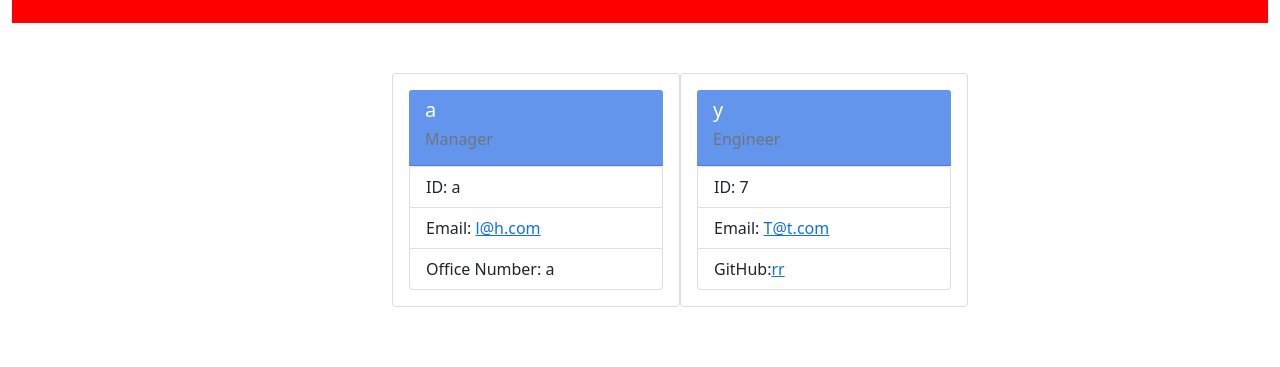
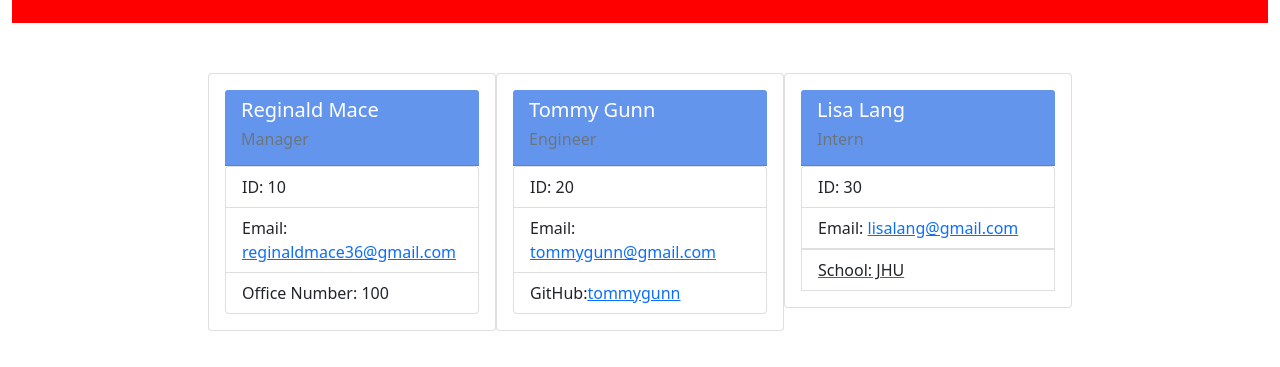
Before and after one commit to reggiemace/team-profile-generator, a website: page index.html in a window 1280 px wide. Shown: the part 73-440 px from the top of the page. Drawn offline with nearby package versions, Linux system fonts and the light colour scheme.

Commit message:
added text files that will save data that can be read to keep previous inpt

```diff
--- a/Assets/css/style.css
+++ b/Assets/css/style.css
@@ -22,7 +22,7 @@ body {
   display: flex;
   flex-direction: row;
   justify-content: center;
-
+  flex-wrap: wrap;
 
   /* background-color: RED; */
 }
--- a/index.html
+++ b/index.html
@@ -22,17 +22,17 @@
               <main class="employee-list">
 
         <div class="employee-section">
-                    <div class="card my-card" style="width: 18rem;" >
+                    <div class="card" style="width: 18rem;" >
                         <div class="card-body">
                             <div class="card-header">
-                                <h5 class="employee-name">a</h5>
+                                <h5 class="employee-name">Reginald Mace</h5>
                                 <h6 class="manager-position mb-2 text-muted">Manager</h6>
                             </div>
                             <div class="card-content">
                             <ul class="list-group">
-                            <li class="list-group-item">ID: a</li>
-                            <li class="list-group-item">Email: <a href="mailto:l@h.com">l@h.com</a></li>
-                            <li class="list-group-item">Office Number: a</li>
+                            <li class="list-group-item">ID: 10</li>
+                            <li class="list-group-item">Email: <a href="mailto:reginaldmace36@gmail.com">reginaldmace36@gmail.com</a></li>
+                            <li class="list-group-item">Office Number: 100</li>
                         </ul>
                             </div>
 
@@ -45,14 +45,14 @@
                     <div class="card" style="width: 18rem;">
                         <div class="card-body">
                             <div class="card-header">
-                                <h5 class="employee-name">y</h5>
+                                <h5 class="employee-name">Tommy Gunn</h5>
                                 <h6 class="engineer-position mb-2 text-muted">Engineer</h6>
                             </div>
                             <div class="card-content">
                             <ul class="list-group">
-                            <li class="list-group-item">ID: 7</li>
-                            <li class="list-group-item">Email: <a href="mailto:T@t.com">T@t.com</a></li>
-                            <li class="list-group-item">GitHub:<a href="https://github.com/rr">rr</a></li>
+                            <li class="list-group-item">ID: 20</li>
+                            <li class="list-group-item">Email: <a href="mailto:tommygunn@gmail.com">tommygunn@gmail.com</a></li>
+                            <li class="list-group-item">GitHub:<a href="https://github.com/tommygunn">tommygunn</a></li>
                         </ul>
                             </div>
 
@@ -61,6 +61,25 @@
                 </div>
 
 
+        <div class="employee-section">
+                    <div class="card" style="width: 18rem;">
+                        <div class="card-body">
+                            <div class="card-header">
+                                <h5 class="employee-name">Lisa Lang</h5>
+                                <h6 class="intern-position mb-2 text-muted">Intern</h6>
+                            </div>
+                            <div class="card-content">
+                            <ul class="list-group">
+                            <li class="list-group-item">ID: 30</li>
+                            <li class="list-group-item">Email: <a href="mailto:lisalang@gmail.com>lisalang@gmail.com"</a>lisalang@gmail.com</li>
+                            <li class="list-group-item">School: JHU</li>
+                        </ul>
+                            </div>
+
+                        </div>
+                    </div>
+                </div>
+
            </main>
           </div>
 
```
Also changed, not shown: engineer.txt (added, +19 -0 lines), index.js (+19 -5 lines), intern.txt (added, +19 -0 lines), managers.txt (added, +19 -0 lines), 1 other file. Lines whose indentation alone changed are shown as unchanged.
